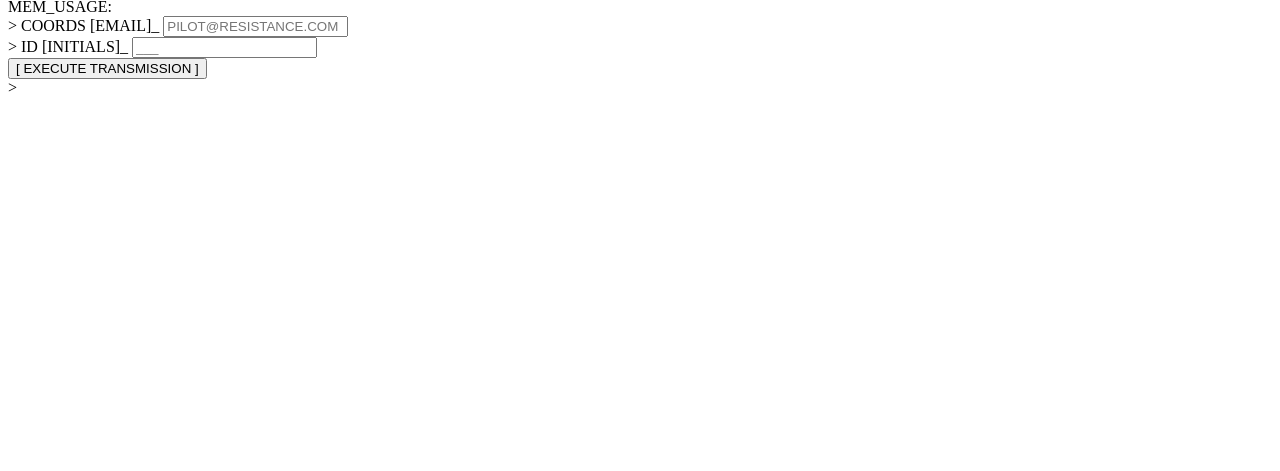
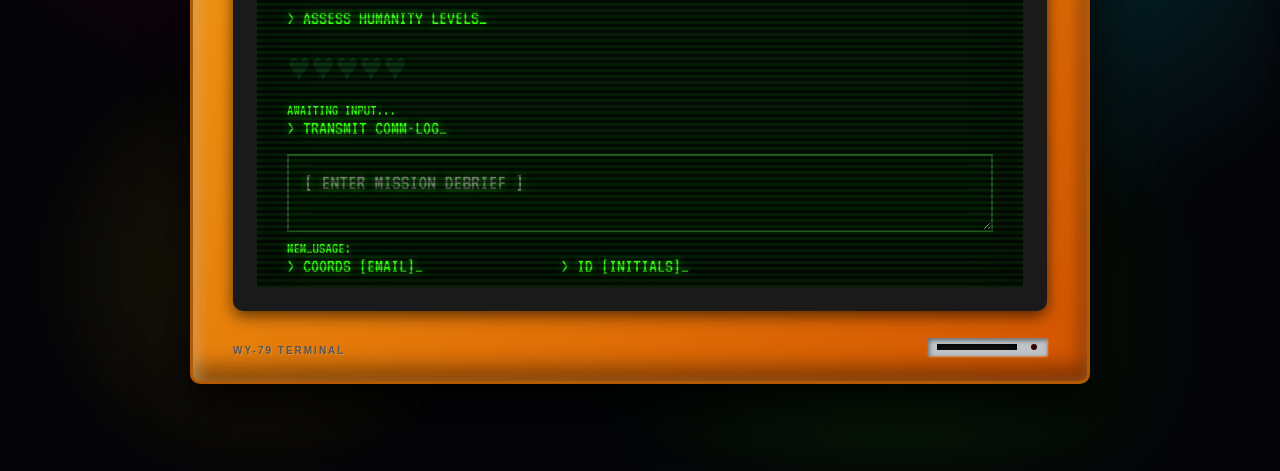
Before and after one commit to jasonkupfer-eng/debrief, a website: page index.html in a window 1280 px wide. Shown: the part 329-800 px from the top of the page. Drawn offline with Linux system fonts and the light colour scheme.

Commit message:
Add files via upload

```diff
--- a/index.html
+++ b/index.html
@@ -1,3 +1,15 @@
+<!DOCTYPE html>
+<html lang="en">
+<head>
+    <meta charset="UTF-8">
+    <meta name="viewport" content="width=device-width, initial-scale=1.0">
+    <title>Mission Debrief | The Subtitle Arcade</title>
+    <link rel="preconnect" href="https://fonts.googleapis.com">
+    <link rel="preconnect" href="https://fonts.gstatic.com" crossorigin>
+    <link href="https://fonts.googleapis.com/css2?family=Press+Start+2P&family=VT323&display=swap" rel="stylesheet">
+    <link rel="stylesheet" href="style.css?v=205">
+    <link rel="icon" type="image/x-icon" href="favicon.ico">
+</head>
 <body class="solid-bg hacker-room-bg">
 
 <!-- Animated Background Screens -->
@@ -96,4 +108,4 @@
 
 <script src="debrief.js"></script>
 </body>
-</html>>
+</html>
```
